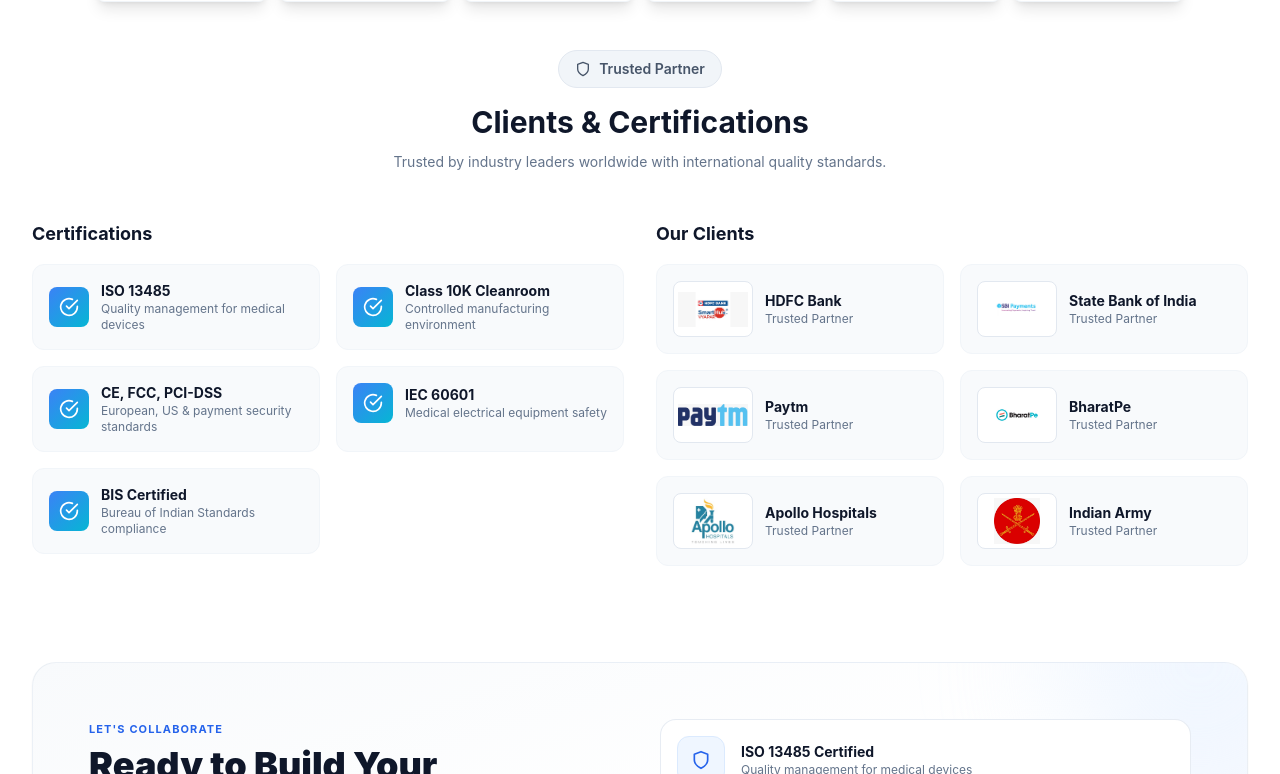
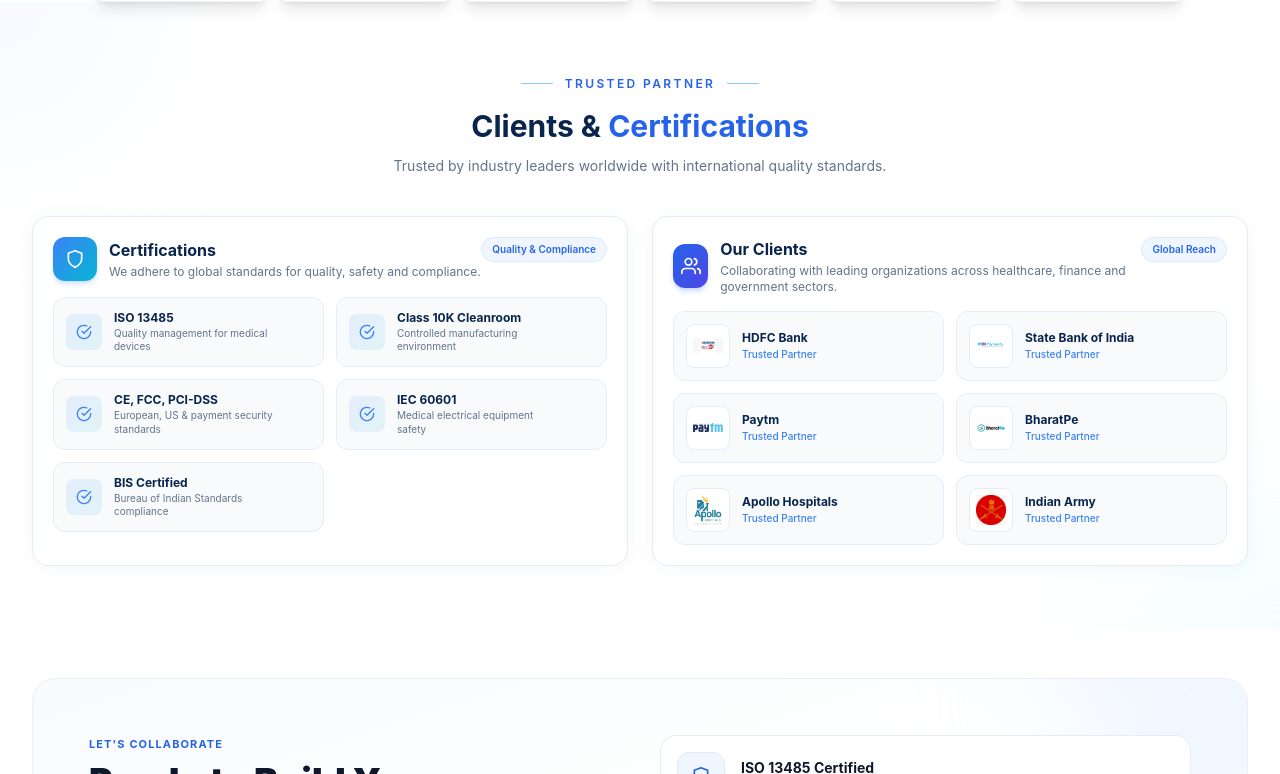
Before and after one commit to nitin-patyal-57/Walnut-technologies, a React (Vite) app: page / in a window 1280 px wide. Shown: the part 2586-3360 px from the top of the page. Built offline with nearby package versions, Linux system fonts and the light colour scheme.

Commit message:
feat: premium redesign of Clients & Certifications section

```diff
--- a/src/pages/HomePage.jsx
+++ b/src/pages/HomePage.jsx
@@ -323,81 +323,127 @@ function ClientsCertifications() {
   ];
 
   return (
-    <section className="py-10 md:py-12 bg-white">
-      <div ref={ref} className="max-w-7xl mx-auto px-4 sm:px-6 lg:px-8">
+    <section className="relative py-12 md:py-16 overflow-hidden">
+      {/* Background decorative elements */}
+      <div className="absolute top-0 left-0 w-72 h-72 bg-blue-50/50 rounded-full blur-3xl -translate-x-1/2 -translate-y-1/2" />
+      <div className="absolute bottom-0 right-0 w-72 h-72 bg-cyan-50/50 rounded-full blur-3xl translate-x-1/2 translate-y-1/2" />
+
+      <div ref={ref} className="relative max-w-7xl mx-auto px-4 sm:px-6 lg:px-8">
+        {/* Header */}
         <motion.div
           initial={{ opacity: 0, y: 15 }}
           animate={isInView ? { opacity: 1, y: 0 } : {}}
           transition={{ duration: 0.5 }}
-          className="text-center mb-12"
+          className="text-center mb-10"
         >
-          <div className="inline-flex items-center gap-2 px-4 py-2 rounded-full bg-slate-100 border border-slate-200 text-slate-600 text-sm font-semibold mb-4">
-            <FiShield className="w-4 h-4" />
+          <div className="inline-flex items-center gap-3 mb-4">
+            <span className="w-8 h-px bg-blue-300" />
+            <span className="text-xs font-semibold tracking-[0.2em] text-blue-600 uppercase">
               {t('clients.trusted')}
+            </span>
+            <span className="w-8 h-px bg-blue-300" />
           </div>
-          <h2 className="text-2xl md:text-3xl font-bold font-display text-slate-900 mb-3">
-            {t('clients.title')}
+          <h2 className="text-2xl md:text-3xl font-bold font-display text-[#09244D] mb-3">
+            Clients &{' '}
+            <span className="text-blue-600">Certifications</span>
           </h2>
-          <p className="text-sm text-slate-500 max-w-xl mx-auto">
+          <p className="text-sm text-slate-500 max-w-2xl mx-auto">
             {t('clients.subtitle')}
           </p>
         </motion.div>
 
-        <div className="grid lg:grid-cols-2 gap-8">
-          {/* Certifications */}
+        {/* Two Panel Layout */}
+        <div className="grid lg:grid-cols-2 gap-6">
+          {/* LEFT PANEL — Certifications */}
           <motion.div
             initial={{ opacity: 0, x: -20 }}
             animate={isInView ? { opacity: 1, x: 0 } : {}}
             transition={{ duration: 0.5, delay: 0.1 }}
+            className="relative bg-white rounded-2xl border border-[#E3EDF8] shadow-[0_2px_20px_rgba(0,0,0,0.04)] overflow-hidden"
           >
-            <h3 className="text-lg font-bold font-display text-slate-900 mb-4">{t('clients.certifications')}</h3>
-            <div className="grid sm:grid-cols-2 gap-4">
+            {/* Panel Header */}
+            <div className="p-5 pb-4 flex items-start justify-between">
+              <div className="flex items-center gap-3">
+                <div className="w-11 h-11 rounded-xl bg-gradient-to-br from-blue-500 to-cyan-500 flex items-center justify-center shadow-md shadow-blue-500/20">
+                  <FiShield className="w-5 h-5 text-white" />
+                </div>
+                <div>
+                  <h3 className="text-base font-bold font-display text-[#09244D]">{t('clients.certifications')}</h3>
+                  <p className="text-xs text-slate-500 mt-0.5">We adhere to global standards for quality, safety and compliance.</p>
+                </div>
+              </div>
+              <span className="px-2.5 py-1 text-[10px] font-semibold text-blue-600 bg-blue-50 border border-blue-100 rounded-full whitespace-nowrap">
+                Quality & Compliance
+              </span>
+            </div>
+
+            {/* Certification Cards */}
+            <div className="px-5 pb-5 grid grid-cols-1 sm:grid-cols-2 gap-3">
               {certifications.map((cert, index) => (
                 <motion.div
                   key={cert.title}
-                  initial={{ opacity: 0, y: 15 }}
+                  initial={{ opacity: 0, y: 10 }}
                   animate={isInView ? { opacity: 1, y: 0 } : {}}
-                  transition={{ duration: 0.4, delay: 0.2 + index * 0.08 }}
-                  className="p-4 rounded-xl bg-slate-50 border border-slate-100 hover:bg-white hover:border-slate-200 hover:shadow-md transition-all duration-300"
+                  transition={{ duration: 0.4, delay: 0.2 + index * 0.06 }}
+                  className="group flex items-center gap-3 p-3 rounded-xl bg-[#F8FAFC] border border-[#E3EDF8] hover:bg-white hover:border-blue-200 hover:shadow-md transition-all duration-300 cursor-pointer"
                 >
-                  <div className="flex items-center gap-3">
-                    <div className="w-10 h-10 rounded-lg bg-gradient-to-br from-blue-500 to-cyan-500 flex items-center justify-center shrink-0">
-                      <FiCheckCircle className="w-5 h-5 text-white" />
+                  <div className="w-9 h-9 rounded-lg bg-gradient-to-br from-blue-500/10 to-cyan-500/10 flex items-center justify-center shrink-0 group-hover:from-blue-500 group-hover:to-cyan-500 transition-all duration-300">
+                    <FiCheckCircle className="w-4 h-4 text-blue-500 group-hover:text-white transition-colors duration-300" />
                   </div>
-                    <div>
-                      <h4 className="text-sm font-bold text-slate-900">{cert.title}</h4>
-                      <p className="text-xs text-slate-500">{cert.description}</p>
+                  <div className="flex-1 min-w-0">
+                    <h4 className="text-xs font-bold text-[#09244D] leading-tight">{cert.title}</h4>
+                    <p className="text-[10px] text-slate-500 leading-snug mt-0.5">{cert.description}</p>
                   </div>
+                  <div className="w-6 h-6 rounded-full bg-slate-100 flex items-center justify-center shrink-0 opacity-0 group-hover:opacity-100 transition-opacity duration-300">
+                    <FiArrowRight className="w-3 h-3 text-slate-500" />
                   </div>
                 </motion.div>
               ))}
             </div>
           </motion.div>
 
-          {/* Clients */}
+          {/* RIGHT PANEL — Our Clients */}
           <motion.div
             initial={{ opacity: 0, x: 20 }}
             animate={isInView ? { opacity: 1, x: 0 } : {}}
             transition={{ duration: 0.5, delay: 0.2 }}
+            className="relative bg-white rounded-2xl border border-[#E3EDF8] shadow-[0_2px_20px_rgba(0,0,0,0.04)] overflow-hidden"
           >
-            <h3 className="text-lg font-bold font-display text-slate-900 mb-4">{t('clients.clients')}</h3>
-            <div className="grid sm:grid-cols-2 gap-4">
+            {/* Panel Header */}
+            <div className="p-5 pb-4 flex items-start justify-between">
+              <div className="flex items-center gap-3">
+                <div className="w-11 h-11 rounded-xl bg-gradient-to-br from-blue-600 to-indigo-600 flex items-center justify-center shadow-md shadow-blue-600/20">
+                  <FiUsers className="w-5 h-5 text-white" />
+                </div>
+                <div>
+                  <h3 className="text-base font-bold font-display text-[#09244D]">{t('clients.clients')}</h3>
+                  <p className="text-xs text-slate-500 mt-0.5">Collaborating with leading organizations across healthcare, finance and government sectors.</p>
+                </div>
+              </div>
+              <span className="px-2.5 py-1 text-[10px] font-semibold text-blue-600 bg-blue-50 border border-blue-100 rounded-full whitespace-nowrap">
+                Global Reach
+              </span>
+            </div>
+
+            {/* Client Cards */}
+            <div className="px-5 pb-5 grid grid-cols-1 sm:grid-cols-2 gap-3">
               {clients.map((client, index) => (
                 <motion.div
                   key={client.name}
-                  initial={{ opacity: 0, y: 15 }}
+                  initial={{ opacity: 0, y: 10 }}
                   animate={isInView ? { opacity: 1, y: 0 } : {}}
-                  transition={{ duration: 0.4, delay: 0.3 + index * 0.08 }}
-                  className="p-4 rounded-xl bg-slate-50 border border-slate-100 hover:bg-white hover:border-slate-200 hover:shadow-md transition-all duration-300"
+                  transition={{ duration: 0.4, delay: 0.3 + index * 0.06 }}
+                  className="group flex items-center gap-3 p-3 rounded-xl bg-[#F8FAFC] border border-[#E3EDF8] hover:bg-white hover:border-blue-200 hover:shadow-md transition-all duration-300 cursor-pointer"
                 >
-                  <div className="flex items-center gap-3">
-                    <div className="w-20 h-14 rounded-lg bg-white border border-slate-200 flex items-center justify-center shrink-0 overflow-hidden p-1">
+                  <div className="w-11 h-11 rounded-lg bg-white border border-[#E3EDF8] flex items-center justify-center shrink-0 overflow-hidden p-1.5 group-hover:border-blue-200 transition-colors duration-300">
                     <img src={client.logo} alt={client.name} className="w-full h-full object-contain" />
                   </div>
-                    <div>
-                      <h4 className="text-sm font-bold text-slate-900">{client.name}</h4>
-                      <p className="text-xs text-slate-500">{t('clients.trusted')}</p>
+                  <div className="flex-1 min-w-0">
+                    <h4 className="text-xs font-bold text-[#09244D] leading-tight">{client.name}</h4>
+                    <p className="text-[10px] text-blue-500 font-medium mt-0.5">{t('clients.trusted')}</p>
                   </div>
+                  <div className="w-6 h-6 rounded-full bg-slate-100 flex items-center justify-center shrink-0 opacity-0 group-hover:opacity-100 transition-opacity duration-300">
+                    <FiArrowRight className="w-3 h-3 text-slate-500" />
                   </div>
                 </motion.div>
               ))}
```
Also changed, not shown: 1 other file (tests, documents, lock files or other folders). Lines whose indentation alone changed are shown as unchanged.
